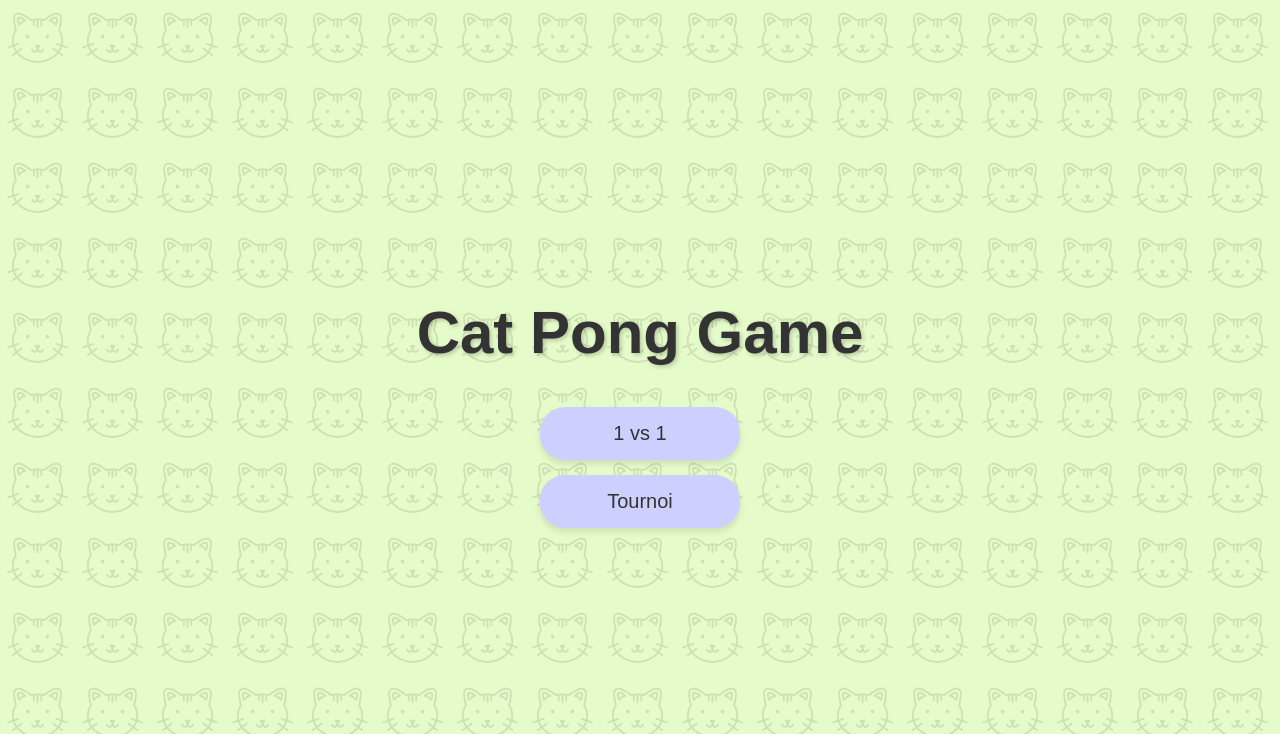
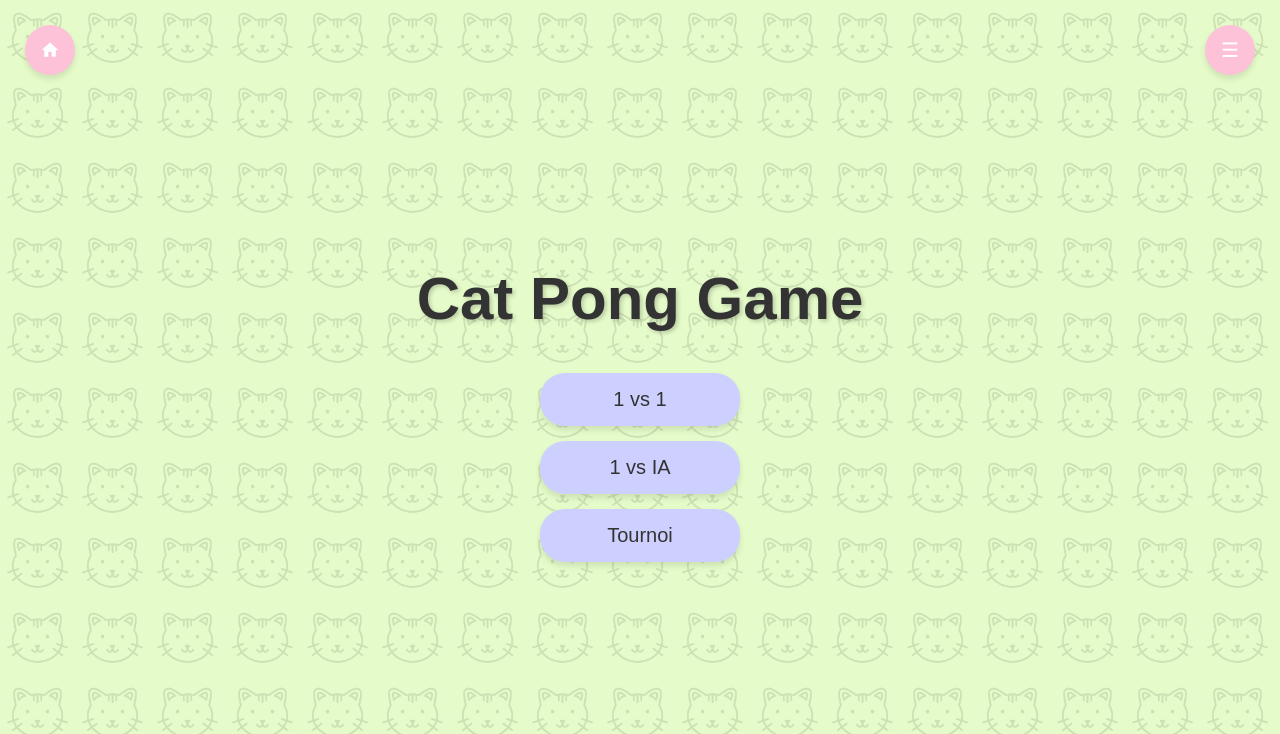
Before and after one commit to Naddy22/ft_transcendance, a PHP site: page / in a window 1280 px wide. Shown: the top 734 px of the page. Run offline with PHP 8.4, Linux system fonts and the light colour scheme; some web fonts are replaced.

Commit message:
modification style formulaire des tournois, fix des soucis avec precedent et suivant en single page, ajout du bouton home et menu deroulant fonctionnel

```diff
--- a/PongGame/index.html
+++ b/PongGame/index.html
@@ -9,11 +9,27 @@
 	<link href="https://fonts.googleapis.com/css2?family=Mochiy+Pop+P+One&family=Klee+One&display=swap" rel="stylesheet">
 </head>
 <body>
+	<!-- Menu Button-->
+	<button id="menuButton" class="menu-button">
+		☰
+	</button>
+	<div id="menuDropdown" class="menu-dropdown">
+		<a href="#" data-action="profile">Profil</a>
+		<a href="#" data-action="history">Historiques</a>
+		<a href="#" data-action="statistics">Statistiques</a>
+	</div>
+	<!-- Home button -->
+	<button id="homeButton" class="home-button">
+		<svg xmlns="http://www.w3.org/2000/svg" viewBox="0 0 24 24" fill="white" width="32px" height="32px">
+			<path d="M10 20v-6h4v6h5v-8h3L12 3 2 12h3v8z"/>
+		</svg>
+	</button>
 	<!-- Menu -->
 	<div id="menu">
 		<h1>Cat Pong Game</h1>
 		<!-- <button id="startButton">Démarrer le jeu</button> -->
 		<button id="startButton">1 vs 1</button>
+		<button id="playVsAI">1 vs IA</button>
 		<button id="tournament">Tournoi</button>
 	</div>
 	<!--tournament Options -->
--- a/PongGame/styles.css
+++ b/PongGame/styles.css
@@ -75,22 +75,6 @@ body::before {
 }
 
 /* Écran de fin */
-/* #endScreen {
-	display: none;
-	position: absolute;
-	top: 50%;
-	left: 50%;
-	transform: translate(-50%, -50%);
-	text-align: center;
-	color: white;
-	background-color: rgba(0, 0, 0, 0.8);
-	width: 400px;
-	padding: 20px;
-	border-radius: 10px;
-	z-index: 10;
-	font-family: 'Mochiy Pop P One', sans-serif;
-} */
-
 #endScreen {
 	display: none;
 	position: absolute;
@@ -144,3 +128,87 @@ button:hover {
 	transform: scale(1.1); /* Saut au survol */
 	box-shadow: 0 6px 8px rgba(0, 0, 0, 0.2);
 }
+
+/* Style des inputs */
+#playersForm input {
+	width: 50%;
+	padding: 10px;
+	margin: 10px 0;
+	border: 2px solid #fdbcd1; /* Bordure rose */
+	/* background: #f5f2f3; */
+	border-radius: 10px;
+	font-size: 16px;
+	outline: none; /* Supprime le contour bleu */
+}
+
+#playersForm input:focus {
+	border-color: #f86b9a; /* Bordure plus foncée quand on clique */
+	background: #f9dbe6; /* Fond légèrement coloré */
+}
+
+.home-button {
+	position: absolute;
+	top: 10px;
+	left: 25px;
+	background-color: #fdc2d8; /* Rose pastel */
+	border: none;
+	border-radius: 50%;
+	width: 50px;
+	height: 50px;
+	display: flex;
+	justify-content: center;
+	align-items: center;
+	cursor: pointer;
+	box-shadow: 0 4px 6px rgba(0, 0, 0, 0.1);
+	transition: transform 0.2s, box-shadow 0.2s;
+}
+
+.menu-button {
+	position: absolute;
+	top: 10px;
+	right: 25px; /* Il sera à droite */
+	background-color: #fdc2d8; /* Rose pastel */
+	border: none;
+	border-radius: 50%;
+	width: 50px;
+	height: 50px;
+	/* font-size: 24px; */
+	color: white; /* Couleur du texte blanc */
+	display: flex;
+	justify-content: center;
+	align-items: center;
+	cursor: pointer;
+	box-shadow: 0 4px 6px rgba(0, 0, 0, 0.1);
+	transition: transform 0.2s, box-shadow 0.2s;
+}
+
+/* Menu déroulant caché par défaut */
+.menu-dropdown {
+	display: none; /* Caché par défaut */
+	position: absolute;
+	top: 60px;
+	right: 10px;
+	background: white;
+	border-radius: 10px;
+	box-shadow: 0 4px 6px rgba(0, 0, 0, 0.1);
+	padding: 10px;
+	width: 150px;
+}
+
+.menu-dropdown a {
+	display: block;
+	text-decoration: none;
+	color: black;
+	padding: 10px;
+	border-radius: 5px;
+	transition: background 0.2s;
+}
+
+.menu-dropdown a:hover {
+	background: #fdc2d8; /* Rose pastel au survol */
+}
+
+/* Afficher le menu quand il est actif */
+.menu-dropdown.active {
+	display: block;
+}
```
Also changed, not shown: PongGame/src/main3D.ts (+176 -19 lines).
